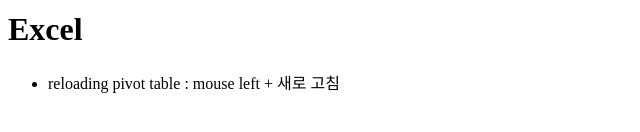
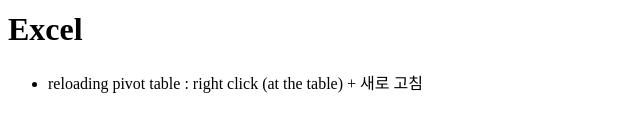
Before and after one commit to DoyunNam/shortcut, a plain HTML site: page index.html in a window 1280 px wide. Shown: the part 330-462 px from the top of the page, without its empty margins (0-640 px from the left). Drawn offline with Linux system fonts and the light colour scheme.

Commit message:
correct how to reload pivot table

```diff
--- a/index.html
+++ b/index.html
@@ -24,7 +24,7 @@
 
     <h1>Excel</h1>
     <ul>
-        <li>reloading pivot table : mouse left + 새로 고침</li>
+        <li>reloading pivot table : right click (at the table) + 새로 고침</li>
     </ul>
 </body>
 </html>
```
